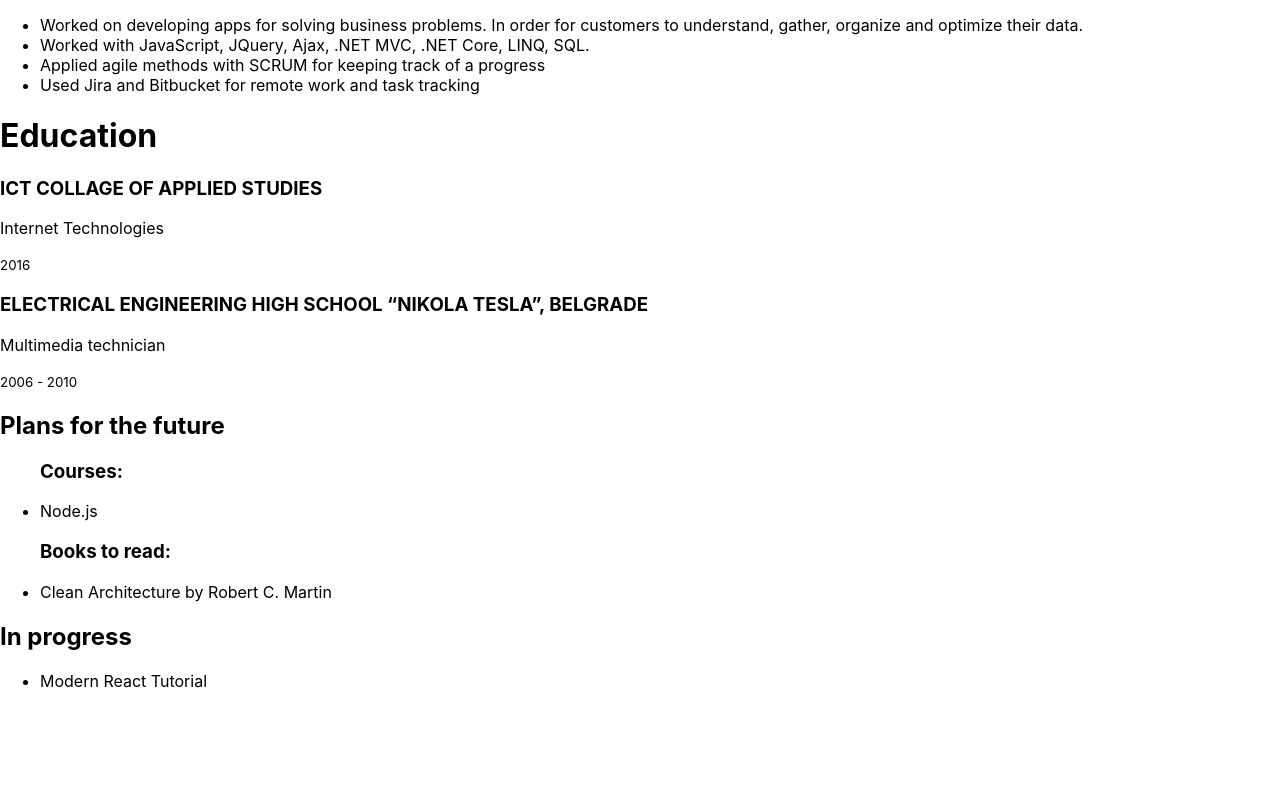
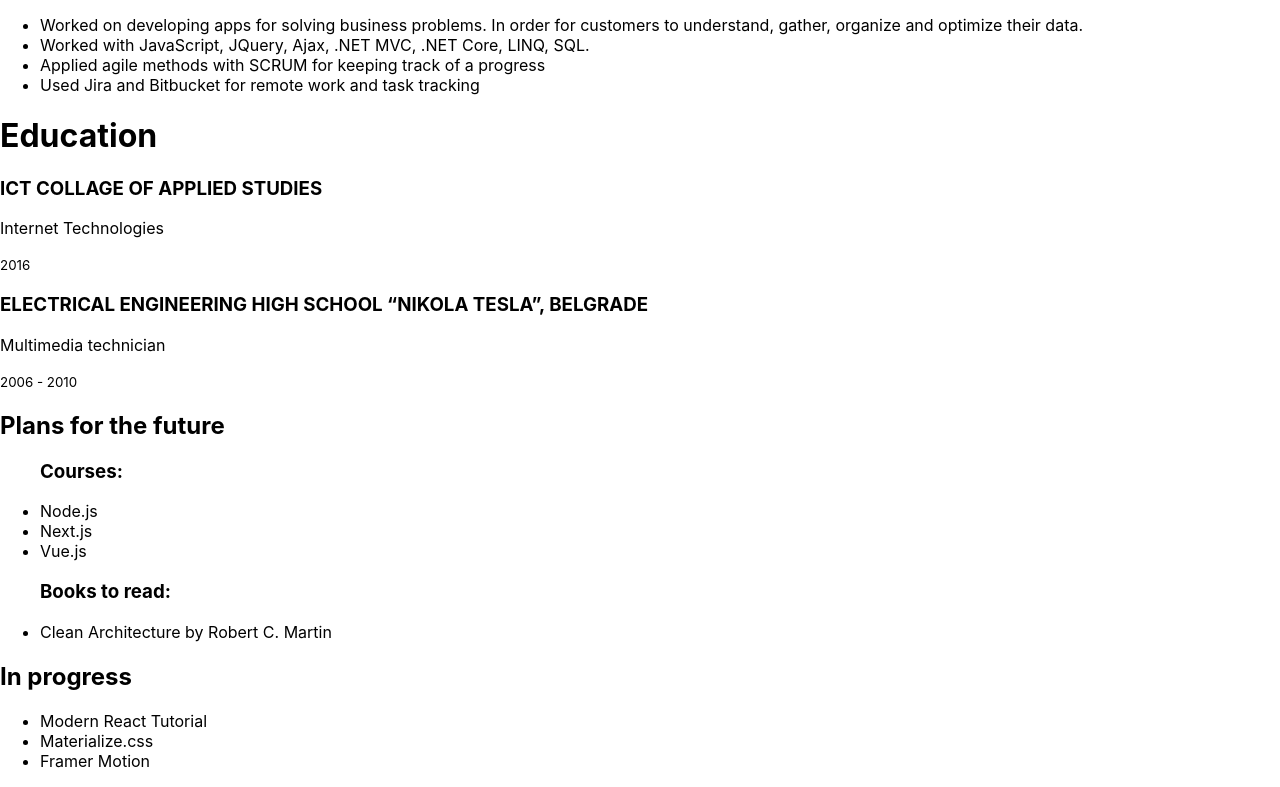
Before and after one commit to Kristina-11/Resume, a React (Create React App) app: page /work in a window 1280 px wide. Shown: the part 611-1398 px from the top of the page. Before the commit the page ends 1318 px from the top, so only its background shows below. Built offline with nearby package versions, Linux system fonts and the light colour scheme; the HTML template or start-up script is replaced by a standard one.

Commit message:
Added to a state more things im working on.

```diff
--- a/src/components/pages/Experience.js
+++ b/src/components/pages/Experience.js
@@ -37,10 +37,10 @@ const Experience = () => {
             years: '2006 - 2010'
         }],
         future: {
-            courses: ['Node.js'],
+            courses: ['Node.js', 'Next.js', 'Vue.js'],
             books: ['Clean Architecture by Robert C. Martin']
         },
-        progress: ['Modern React Tutorial']
+        progress: ['Modern React Tutorial', 'Materialize.css', 'Framer Motion']
     });
 
     const [ iskustvo ] = useState({
@@ -73,10 +73,10 @@ const Experience = () => {
             years: '2006 - 2010'
         }],
         future: {
-            courses: ['Node.js'],
+            courses: ['Node.js', 'Next.js', 'Vue.js'],
             books: ['Čista Arhitektura - Robert C. Martin']
         },
-        progress: ['Modern React Tutorial']
+        progress: ['Modern React Tutorial', 'Materialize.css', 'Framer Motion']
     });
 
     return (
```
